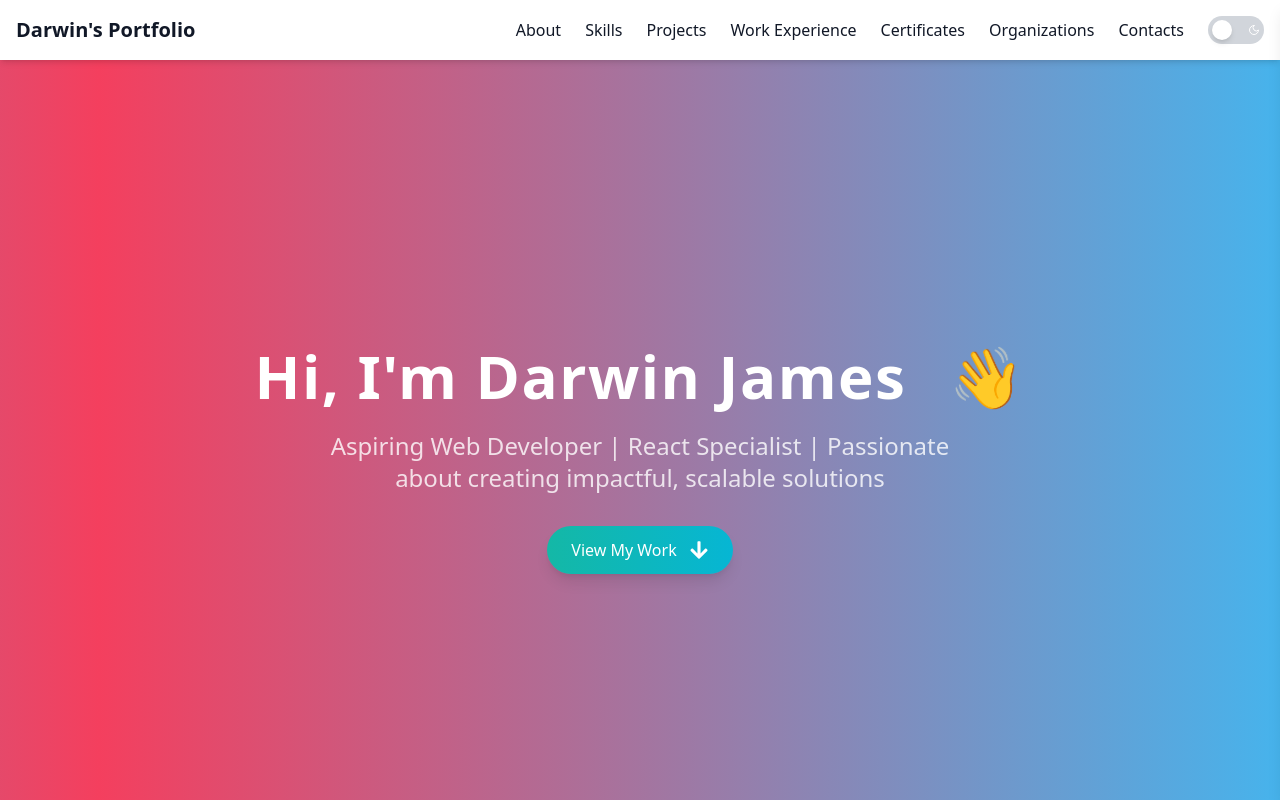
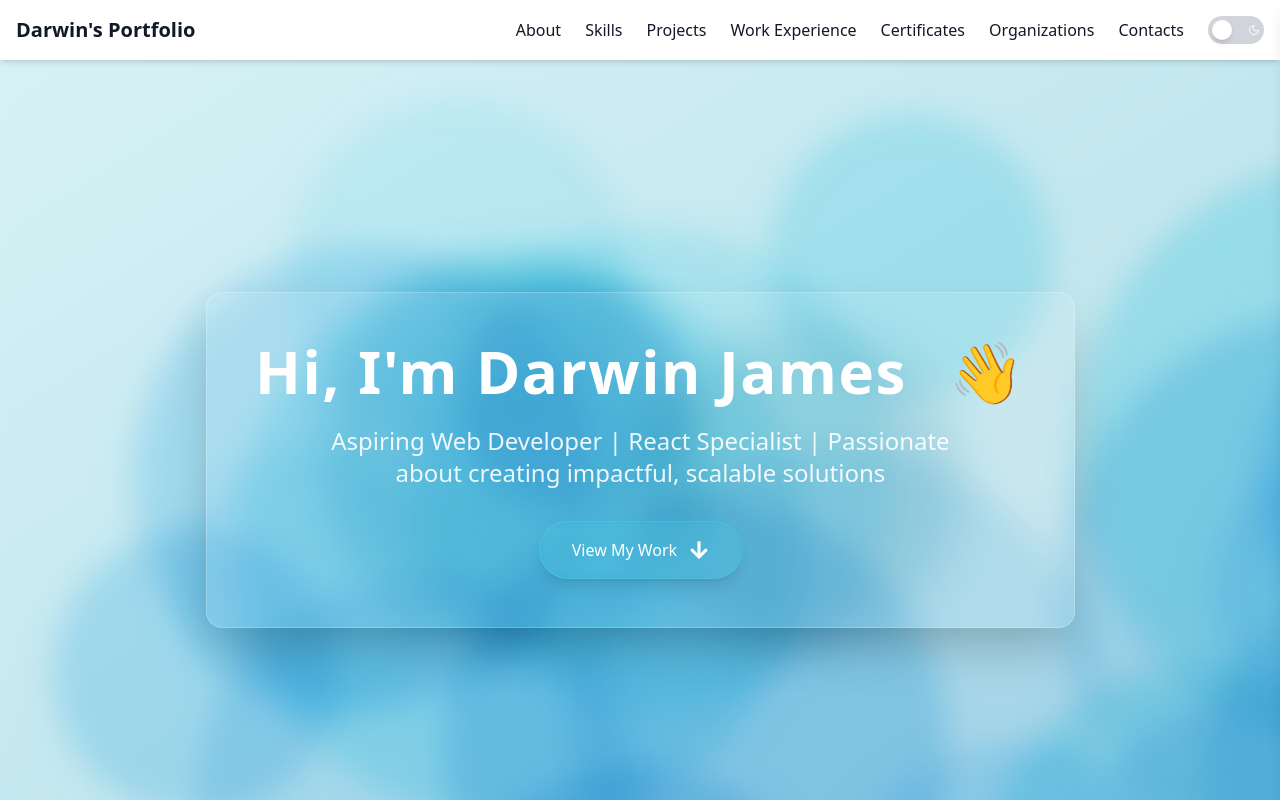
Before and after one commit to DWIX23/portfolio, a React (Vite) app: page / in a window 1280 px wide. Shown: the top 800 px of the page. Built offline with nearby package versions, Linux system fonts and the light colour scheme.

Commit message:
hero redesign

```diff
--- a/src/components/Hero.jsx
+++ b/src/components/Hero.jsx
@@ -1,4 +1,4 @@
-import { useState } from 'react';
+import { useState, useEffect } from 'react';
 import { FaArrowDown } from 'react-icons/fa'; // Importing an icon for the button
 import { TypeAnimation } from 'react-type-animation'; // Import the typing animation component
 
@@ -6,6 +6,39 @@ function Hero() {
   const [isModalVisible, setIsModalVisible] = useState(false); // State to track modal visibility
   const [showEmoji, setShowEmoji] = useState(false); // State to track when to show the emoji
   const [isTypingComplete, setIsTypingComplete] = useState(false); // State to control cursor
+  const [shapes, setShapes] = useState([]);
+
+  const cyanGradients = [
+    'bg-cyan-theme-gradient-1',
+    'bg-cyan-theme-gradient-2',
+    'bg-cyan-theme-gradient-3',
+    'bg-cyan-theme-gradient-4',
+    'bg-cyan-theme-gradient-5',
+  ];
+
+  const waterAnimations = [
+    'water-flow-1',
+    'water-flow-2',
+    'water-flow-3',
+    'water-flow-4',
+    'water-flow-5',
+  ];
+
+  useEffect(() => {
+    // Generate random shapes on component mount
+    const newShapes = Array.from({ length: 20 }, (_, i) => ({
+      id: i,
+      size: Math.random() * 400 + 200, // Random size between 200 and 600
+      top: Math.random() * 100, // Random top position
+      left: Math.random() * 100, // Random left position
+      animation: waterAnimations[Math.floor(Math.random() * waterAnimations.length)],
+      rotation: Math.random() * 360, // Random rotation
+      color: cyanGradients[Math.floor(Math.random() * cyanGradients.length)],
+      opacity: Math.random() * 0.2 + 0.1, // Random opacity between 0.1 and 0.3
+      delay: Math.random() * 5, // Random delay for animation start
+    }));
+    setShapes(newShapes);
+  }, []);
 
   // Scroll to the projects section when the button is clicked
   const smoothScrollTo = (target, duration = 800, offset = 80) => {
@@ -47,37 +80,59 @@ function Hero() {
   };
 
   return (
-    <section
-      className="min-h-screen flex flex-col justify-center items-center text-center bg-gradient-to-r from-custom-gradient-start via-custom-gradient-middle via-custom-gradient-rose via-custom-gradient-red via-custom-gradient-rose via-custom-gradient-end to-custom-gradient-start bg-[length:200%_200%] bg-[position:0%_50%] animate-gradient-loop px-4 sm:px-6 lg:px-8"
-    >
-      <h1 className="text-4xl sm:text-5xl md:text-6xl font-extrabold text-white mb-6 tracking-wide">
-        {/* Typing Animation Component */}
+    <section className="relative min-h-screen flex flex-col justify-center items-center text-center overflow-hidden">
+      {/* Background with cyan gradient and reduced blur effect */}
+      <div className="absolute inset-0 bg-gradient-to-br from-cyan-theme-light/20 via-cyan-theme/20 to-cyan-theme-dark/20 backdrop-blur-xs" />
+
+      {/* Animated background shapes */}
+      <div className="absolute inset-0">
+        {shapes.map((shape) => (
+          <div
+            key={shape.id}
+            className={`absolute ${shape.color} rounded-full mix-blend-multiply filter blur-lg animate-${shape.animation}`}
+            style={{
+              top: `${shape.top}%`,
+              left: `${shape.left}%`,
+              transform: `rotate(${shape.rotation}deg)`,
+              width: `${shape.size}px`,
+              height: `${shape.size}px`,
+              opacity: shape.opacity,
+              animationDelay: `${shape.delay}s`,
+            }}
+          />
+        ))}
+
+        {/* Additional geometric shapes */}
+        <div className="absolute top-1/4 left-1/4 w-96 h-96 bg-cyan-theme/30 rounded-full mix-blend-multiply filter blur-xl animate-spin-slow" />
+        <div className="absolute top-1/3 right-1/4 w-80 h-80 bg-cyan-theme-dark/30 rounded-full mix-blend-multiply filter blur-xl animate-pulse-slow" />
+        <div className="absolute bottom-1/4 left-1/3 w-72 h-72 bg-cyan-theme-light/30 rounded-full mix-blend-multiply filter blur-xl animate-float" />
+      </div>
+
+      {/* Main content with glassmorphism */}
+      <div className="relative z-10 backdrop-blur-sm bg-white/10 rounded-2xl p-8 sm:p-12 shadow-2xl border border-white/20 max-w-4xl mx-4 animate-card-expand">
+        <h1 className="text-4xl sm:text-5xl md:text-6xl font-bold text-white mb-6 tracking-wide">
           <TypeAnimation
             sequence={[
-            300, // Initial delay before typing starts
+              300,
               'Hi, Welcome!',
-            1500, // Wait after "Welcome!"
-            'Hi, ', // Delete "Welcome!"
-            500,  // Wait after deleting
+              1500,
+              'Hi, ',
+              500,
               'Hi, I\'m Darwin James',
-            50, // Type the final name
-            // --- Sequence Change Starts Here ---
+              50,
               () => {
-              setIsTypingComplete(true); // <-- Hide cursor immediately
+                setIsTypingComplete(true);
               },
-            300, // <-- Short delay (50ms) to allow cursor state update to process
+              500,
               () => {
-              setShowEmoji(true); // <-- Show emoji AFTER cursor is hidden
+                setShowEmoji(true);
               }
-            // --- Sequence Change Ends Here ---
             ]}
             wrapper="span"
-          // Control cursor visibility using state
-          cursor={!isTypingComplete} // Cursor is visible only when isTypingComplete is false
+            cursor={!isTypingComplete}
             repeat={0}
             style={{ display: 'inline-block' }}
           />
-        {/* Conditionally render the emoji span */}
           {showEmoji && (
             <span
               role="img"
@@ -90,31 +145,33 @@ function Hero() {
           )}
         </h1>
 
-      <p className="text-lg sm:text-xl md:text-2xl text-white opacity-80 mb-8 max-w-2xl">
+        <p className="text-lg sm:text-xl md:text-2xl text-white/90 mb-8 max-w-2xl mx-auto font-light">
           Aspiring Web Developer | React Specialist | Passionate about creating impactful, scalable solutions
         </p>
+
         <a
           href="#projects"
           onClick={handleScroll('#projects')}
-        className="inline-flex items-center space-x-3 px-6 py-3 text-white bg-gradient-to-r from-teal-500 to-cyan-500 hover:from-teal-600 hover:to-cyan-600 transition-all duration-300 rounded-full shadow-lg hover:shadow-xl"
+          className="inline-flex items-center space-x-3 px-8 py-4 text-white bg-cyan-theme/20 hover:bg-cyan-theme/30 backdrop-blur-sm transition-all duration-300 rounded-full shadow-lg hover:shadow-xl border border-cyan-theme-light/20"
         >
-        <span>View My Work</span>
+          <span className="font-medium">View My Work</span>
           <FaArrowDown className="w-5 h-5" />
         </a>
+      </div>
 
       {/* Conditionally render the modal */}
       {/* {isModalVisible && (
-        <div className="fixed inset-0 bg-black bg-opacity-80 z-50 flex items-center justify-center px-4">
-          <div className="bg-white dark:bg-gray-800 p-8 rounded-lg shadow-lg max-w-sm">
-            <h2 className="text-xl font-semibold mb-4 text-gray-900 dark:text-white transition-all duration-700">
+        <div className="fixed inset-0 bg-black/80 backdrop-blur-sm z-50 flex items-center justify-center px-4">
+          <div className="bg-white/10 backdrop-blur-md p-8 rounded-2xl shadow-2xl max-w-sm border border-white/20">
+            <h2 className="text-xl font-semibold mb-4 text-white">
               You Found it yehey😁🫶🥰
             </h2>
-            <p className="text-gray-900 dark:text-white transition-all duration-700">
+            <p className="text-white/90">
               I love you Yaniiii💖❤️💖
             </p>
             <button
               onClick={() => setIsModalVisible(false)}
-              className="mt-4 px-6 py-2 bg-blue-500 text-white rounded-lg hover:bg-blue-600 dark:bg-blue-700 dark:hover:bg-blue-800"
+              className="mt-4 px-6 py-2 bg-white/10 hover:bg-white/20 text-white rounded-lg transition-all duration-300"
             >
               Close
             </button>
--- a/tailwind.config.js
+++ b/tailwind.config.js
@@ -44,12 +44,36 @@ export default {
           DEFAULT: '#14b8a6', // teal-500
           'hover': '#0d9488', // teal-600
         },
+        'cyan-theme': {
+          light: '#67e8f9', // cyan-300
+          DEFAULT: '#06b6d4', // cyan-500
+          dark: '#0891b2', // cyan-600
+          'gradient-1': '#22d3ee',
+          'gradient-2': '#0ea5e9',
+          'gradient-3': '#38bdf8',
+          'gradient-4': '#0ea5e9',
+          'gradient-5': '#22d3ee',
+        }
       },
       animation: {
         'gradient-loop': 'gradientLoop 15s linear infinite',
         wave: 'wave 2s ease-in-out infinite',
         fadeIn: 'fadeIn 0.5s ease-in-out forwards',
         fadeOut: 'fadeOut 0.5s ease-in-out forwards',
+        'float': 'float 6s ease-in-out infinite',
+        'float-delayed': 'float 6s ease-in-out 2s infinite',
+        'float-more-delayed': 'float 6s ease-in-out 4s infinite',
+        'spin-slow': 'spin 20s linear infinite',
+        'pulse-slow': 'pulse 4s cubic-bezier(0.4, 0, 0.6, 1) infinite',
+        'water-flow-1': 'waterFlow1 12s linear infinite',
+        'water-flow-2': 'waterFlow2 15s linear infinite',
+        'water-flow-3': 'waterFlow3 18s linear infinite',
+        'water-flow-4': 'waterFlow4 14s linear infinite',
+        'water-flow-5': 'waterFlow5 16s linear infinite',
+        'card-expand': 'cardExpand 0.5s ease-out forwards',
+        'shape-float': 'shapeFloat 8s ease-in-out infinite',
+        'shape-rotate': 'shapeRotate 12s linear infinite',
+        'shape-scale': 'shapeScale 10s ease-in-out infinite',
       },
       keyframes: {
         fadeIn: {
@@ -74,6 +98,68 @@ export default {
             backgroundPosition: '200% 50%',
           },
         },
+        float: {
+          '0%, 100%': { transform: 'translateY(0)' },
+          '50%': { transform: 'translateY(-20px)' },
+        },
+        waterFlow1: {
+          '0%': { transform: 'translate(0, 0) rotate(0deg) scale(1)' },
+          '25%': { transform: 'translate(100px, -50px) rotate(90deg) scale(1.1)' },
+          '50%': { transform: 'translate(50px, 100px) rotate(180deg) scale(0.9)' },
+          '75%': { transform: 'translate(-50px, -100px) rotate(270deg) scale(1.05)' },
+          '100%': { transform: 'translate(0, 0) rotate(360deg) scale(1)' },
+        },
+        waterFlow2: {
+          '0%': { transform: 'translate(0, 0) rotate(0deg) scale(1)' },
+          '33%': { transform: 'translate(-100px, 50px) rotate(120deg) scale(0.95)' },
+          '66%': { transform: 'translate(80px, -80px) rotate(240deg) scale(1.1)' },
+          '100%': { transform: 'translate(0, 0) rotate(360deg) scale(1)' },
+        },
+        waterFlow3: {
+          '0%': { transform: 'translate(0, 0) rotate(0deg) scale(1)' },
+          '25%': { transform: 'translate(-80px, 40px) rotate(-90deg) scale(1.05)' },
+          '50%': { transform: 'translate(60px, 80px) rotate(-180deg) scale(0.9)' },
+          '75%': { transform: 'translate(80px, -60px) rotate(-270deg) scale(1.1)' },
+          '100%': { transform: 'translate(0, 0) rotate(-360deg) scale(1)' },
+        },
+        waterFlow4: {
+          '0%': { transform: 'translate(0, 0) rotate(0deg) scale(1)' },
+          '33%': { transform: 'translate(90px, 60px) rotate(120deg) scale(1.1)' },
+          '66%': { transform: 'translate(-70px, -70px) rotate(240deg) scale(0.95)' },
+          '100%': { transform: 'translate(0, 0) rotate(360deg) scale(1)' },
+        },
+        waterFlow5: {
+          '0%': { transform: 'translate(0, 0) rotate(0deg) scale(1)' },
+          '25%': { transform: 'translate(-60px, -80px) rotate(90deg) scale(0.9)' },
+          '50%': { transform: 'translate(100px, 40px) rotate(180deg) scale(1.05)' },
+          '75%': { transform: 'translate(-40px, 60px) rotate(270deg) scale(1.1)' },
+          '100%': { transform: 'translate(0, 0) rotate(360deg) scale(1)' },
+        },
+        cardExpand: {
+          '0%': {
+            transform: 'scale(0.95)',
+            opacity: '0'
+          },
+          '100%': {
+            transform: 'scale(1)',
+            opacity: '1'
+          },
+        },
+        shapeFloat: {
+          '0%, 100%': { transform: 'translateY(0) rotate(0deg)' },
+          '50%': { transform: 'translateY(-30px) rotate(180deg)' },
+        },
+        shapeRotate: {
+          '0%': { transform: 'rotate(0deg)' },
+          '100%': { transform: 'rotate(360deg)' },
+        },
+        shapeScale: {
+          '0%, 100%': { transform: 'scale(1)' },
+          '50%': { transform: 'scale(1.2)' },
+        },
+      },
+      backdropBlur: {
+        xs: '2px',
       },
       scrollBehavior: ['smooth', 'responsive'],
     },
```
Lines whose indentation alone changed are shown as unchanged.
